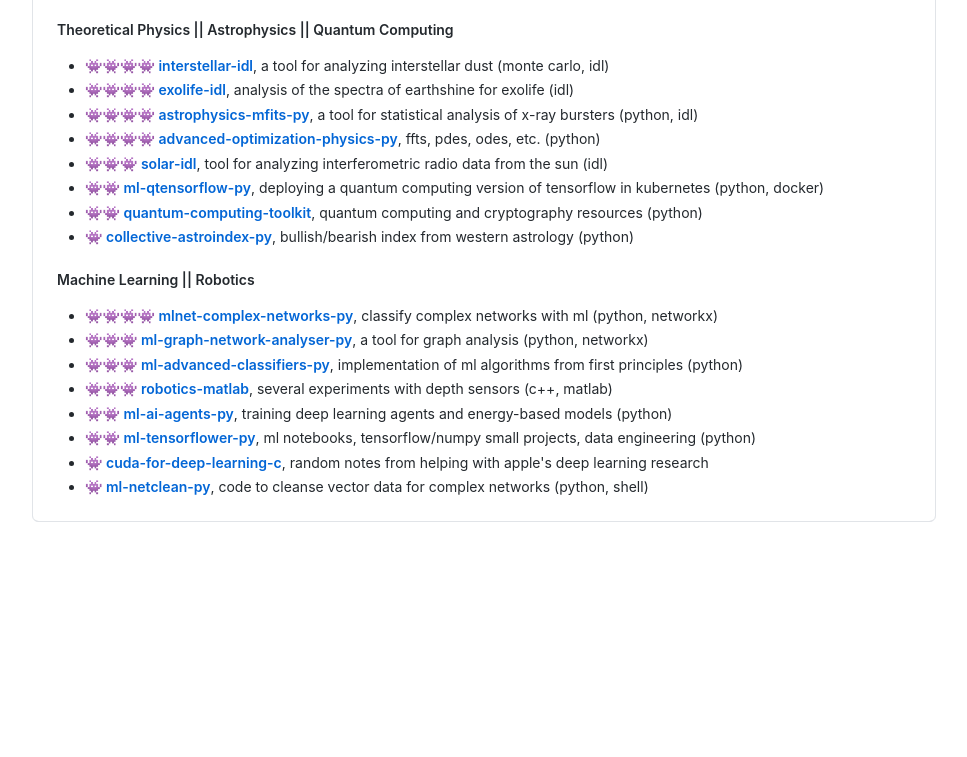
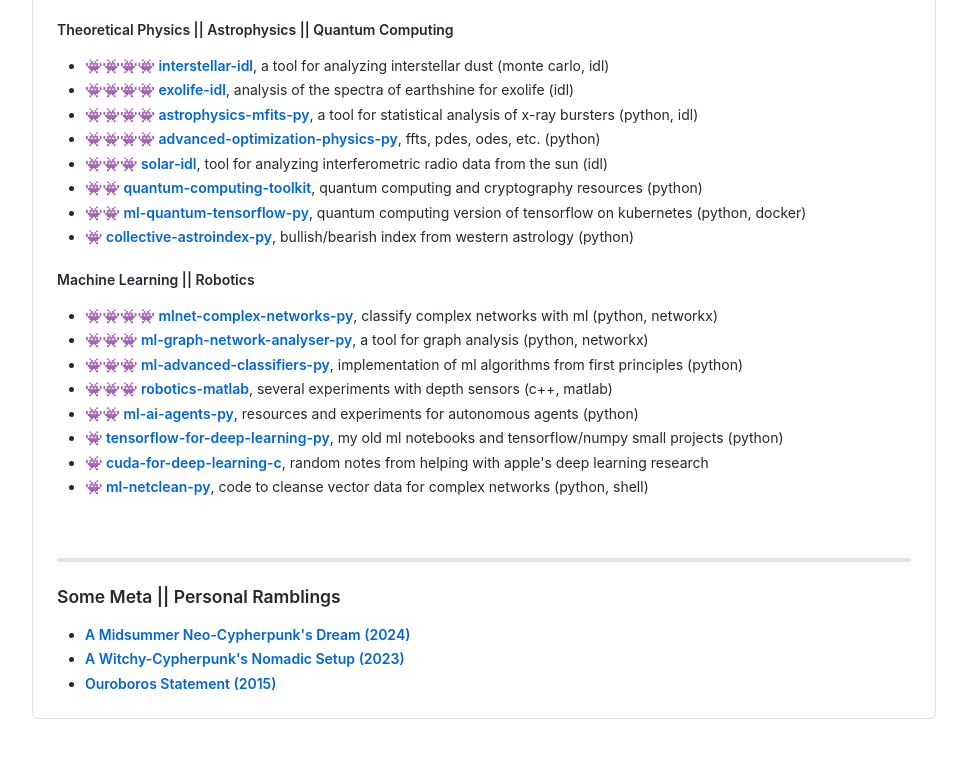
Before and after one commit to von-steinkirch/bt3gl.xyz-website, a plain HTML site: page public/post/index.html in a window 1280 px wide. Shown: the part 3972-4729 px from the top of the page, without its empty margins (312-1279 px from the left). Before the commit the page ends 4574 px from the top, so only its background shows below. Drawn offline with Linux system fonts and the light colour scheme.

Commit message:
add personal sesh

```diff
--- a/public/post/index.html
+++ b/public/post/index.html
@@ -428,8 +428,8 @@
 		<li><strong><a target="_blank" href="https://github.com/autistic-symposium/astrophysics-mfits-py">👾👾👾👾 astrophysics-mfits-py</a></strong>, a tool for statistical analysis of x-ray bursters (python, idl)</li>
 		<li><strong><a target="_blank" href="https://github.com/autistic-symposium/adv-optimization-physics-py">👾👾👾👾 advanced-optimization-physics-py</a></strong>, ffts, pdes, odes, etc. (python)</li>
 		<li><strong><a target="_blank" href="https://github.com/autistic-symposium/solar-idl">👾👾👾 solar-idl</a></strong>, tool for analyzing interferometric radio data from the sun (idl)</li>
-		<li><strong><a target="_blank" href="https://github.com/autistic-symposium/ml-qtensorflow-py">👾👾 ml-qtensorflow-py</a></strong>, deploying a quantum computing version of tensorflow in kubernetes (python, docker)</li>
 		<li><strong><a target="_blank" href="https://github.com/autistic-symposium/quantum-computing-toolkit">👾👾 quantum-computing-toolkit</a></strong>, quantum computing and cryptography resources (python)</li>
+		<li><strong><a target="_blank" href="https://github.com/autistic-symposium/ml-qtensorflow-py">👾👾 ml-quantum-tensorflow-py</a></strong>, quantum computing version of tensorflow on kubernetes (python, docker)</li>
 		<li><strong><a target="_blank" href="https://github.com/autistic-symposium/collective-astroindex-py">👾 collective-astroindex-py</a></strong>, bullish/bearish index from western astrology (python)</li>
 
 	</ul>
@@ -440,13 +440,26 @@
 		<li><strong><a target="_blank" href="https://github.com/autistic-symposium/ml-graph-network-analyser">👾👾👾 ml-graph-network-analyser-py</a></strong>, a tool for graph analysis (python, networkx)</li>
 		<li><strong><a target="_blank" href="https://github.com/autistic-symposium/ml-advanced-classifiers">👾👾👾 ml-advanced-classifiers-py</a></strong>, implementation of ml algorithms from first principles (python)</li>
 		<li><strong><a target="_blank" href="https://github.com/autistic-symposium/robotics-matlab">👾👾👾 robotics-matlab</a></strong>, several experiments with depth sensors (c++, matlab)</li>
-		<li><strong><a target="_blank" href="https://github.com/autistic-symposium/ml-ai-agents-py">👾👾 ml-ai-agents-py</a></strong>, training deep learning agents and energy-based models (python)</li>
-		<li><strong><a target="_blank" href="https://github.com/autistic-symposium/ml-tensorflower">👾👾 ml-tensorflower-py</a></strong>, ml notebooks, tensorflow/numpy small projects, data engineering (python)</li>
+		<li><strong><a target="_blank" href="https://github.com/autistic-symposium/ml-ai-agents-py">👾👾 ml-ai-agents-py</a></strong>, resources and experiments for autonomous agents (python)</li>
+		<li><strong><a target="_blank" href="https://github.com/autistic-symposium/ml-tensorflower">👾 tensorflow-for-deep-learning-py</a></strong>, my old ml notebooks and tensorflow/numpy small projects (python)</li>
 		<li><strong><a target="_blank" href="https://github.com/autistic-symposium/cuda-for-deep-learning-c">👾 cuda-for-deep-learning-c</a></strong>, random notes from helping with apple's deep learning research</li>
 		<li><strong><a target="_blank" href="https://github.com/autistic-symposium/ml-netclean">👾 ml-netclean-py</a></strong>, code to cleanse vector data for complex networks (python, shell)</li>
 	</ul>
 
+	<br>
+	<hr>
+
+	<h3>Some Meta || Personal Ramblings</h2>
+
+	<ul>
+		<li><strong><a target="_blank" href="https://www.urani.trade/blog/almost_summer">A Midsummer Neo-Cypherpunk's Dream (2024)</a></strong></li>
+		<li><strong><a target="_blank" href="https://mirror.xyz/motherofbots.eth/mNDymtT5in8bFF83a0ECwsTSpqnA4rcFxmr0MU_W2hg">A Witchy-Cypherpunk's Nomadic Setup (2023)</a></strong></li>
+		<li><strong><a target="_blank" href="https://singularity-sh.vercel.app/ouroboros-statement.html">Ouroboros Statement (2015)</a></strong></li>
+	</ul>
+
 </article>
+
+
 </div>
 </div>
 </div>
```
